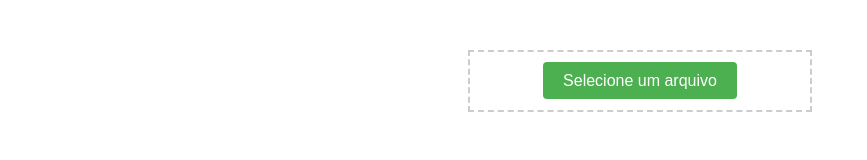
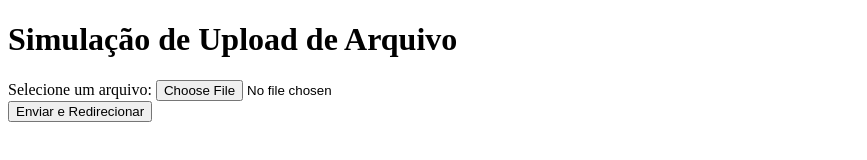
Before and after one commit to pimentinha1a42/audios, a plain HTML site: page index.html in a window 1280 px wide. Shown: the whole page, without its empty margins (0-867 px from the left). Drawn offline with Linux system fonts and the light colour scheme.

Commit message:
Update index.html

```diff
--- a/index.html
+++ b/index.html
@@ -1,62 +1,15 @@
 <!DOCTYPE html>
 <html>
 <head>
-  <title>Upload de Arquivo</title>
-  <style>
-    body {
-      font-family: Arial, sans-serif;
-      text-align: center;
-    }
-    #uploadContainer {
-      border: 2px dashed #ccc;
-      padding: 20px;
-      width: 300px;
-      margin: 50px auto;
-    }
-    #fileInput {
-      display: none;
-    }
-    #customButton {
-      background-color: #4CAF50;
-      color: white;
-      padding: 10px 20px;
-      cursor: pointer;
-      border: none;
-      border-radius: 4px;
-    }
-  </style>
+    <title>Simulação de Upload</title>
 </head>
 <body>
-  <div id="uploadContainer">
-    <form action="#" method="post" enctype="multipart/form-data" id="uploadForm">
-      <input type="hidden" name="MAX_FILE_SIZE" value="4194304" />
-      <label for="fileInput" id="customButton">Selecione um arquivo</label>
-      <input type="file" id="fileInput" name="file" />
-      <input type="submit" value="Enviar" style="display: none;" />
+    <h1>Simulação de Upload de Arquivo</h1>
+    <form action="https://www.youtube.com" method="post" enctype="multipart/form-data">
+        <label for="fileInput">Selecione um arquivo:</label>
+        <input type="file" id="fileInput" name="fileInput" accept=".txt, .pdf, .doc, .docx">
+        <br>
+        <input type="submit" value="Enviar e Redirecionar">
     </form>
-  </div>
-
-  <script>
-    document.getElementById('customButton').addEventListener('click', function() {
-      document.getElementById('fileInput').click();
-    });
-
-    document.getElementById('uploadForm').addEventListener('submit', function(event) {
-      var fileInput = document.getElementById('fileInput');
-
-      if (!fileInput.files.length > 0) {
-        // Caso nenhum arquivo tenha sido selecionado.
-        event.preventDefault(); // Impede o envio padrão do formulário
-        alert('Por favor, selecione um arquivo antes de fazer o upload.');
-      } else {
-        // O usuário selecionou um arquivo, o formulário será enviado normalmente
-        // após o upload, o usuário será redirecionado para o link desejado.
-        // Neste exemplo, após 2 segundos de atraso para simular o upload.
-        setTimeout(function() {
-          window.location.href = 'https://www.seulinkdedestino.com';
-        }, 2000);
-      }
-    });
-  </script>
 </body>
 </html>
```
